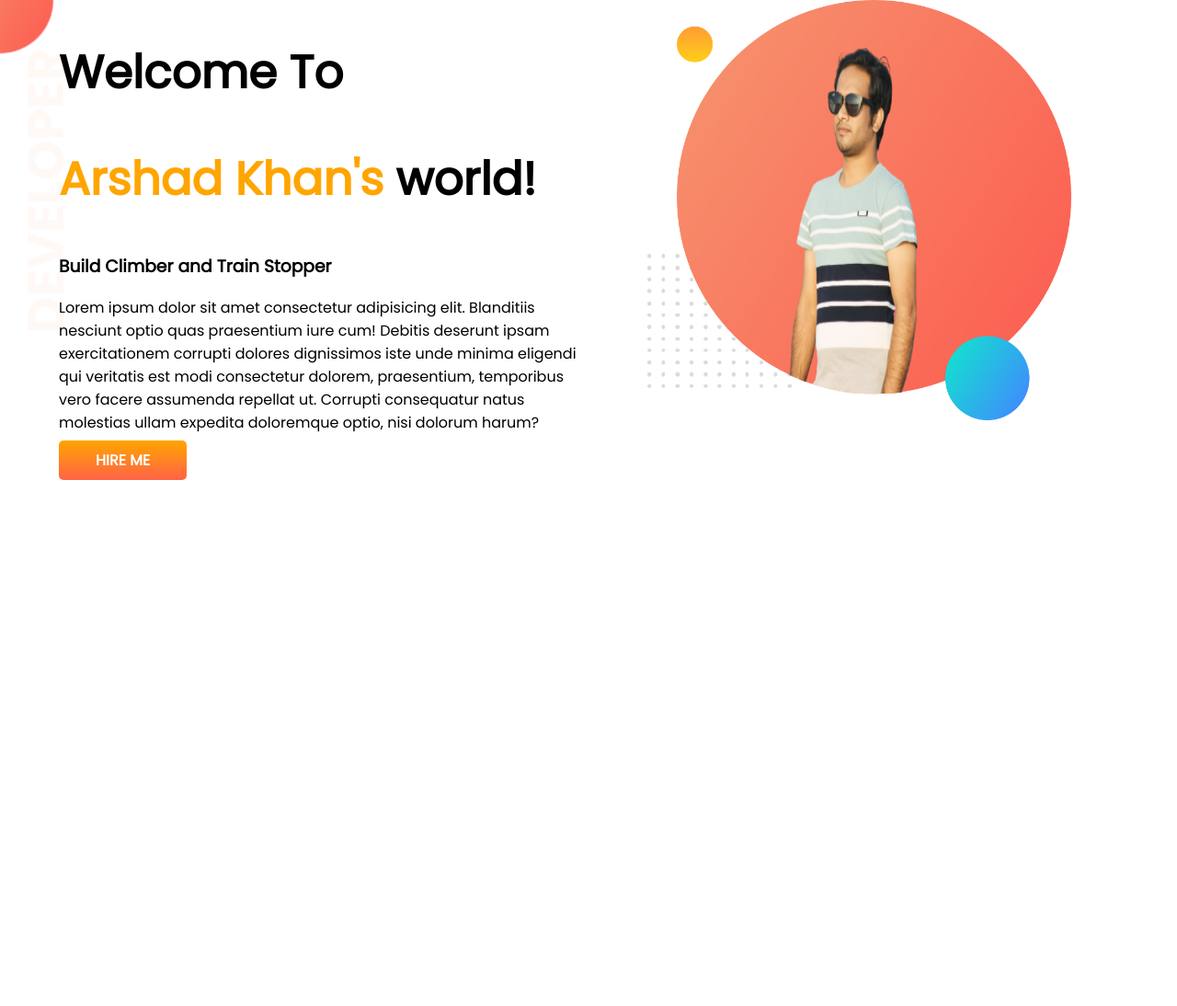
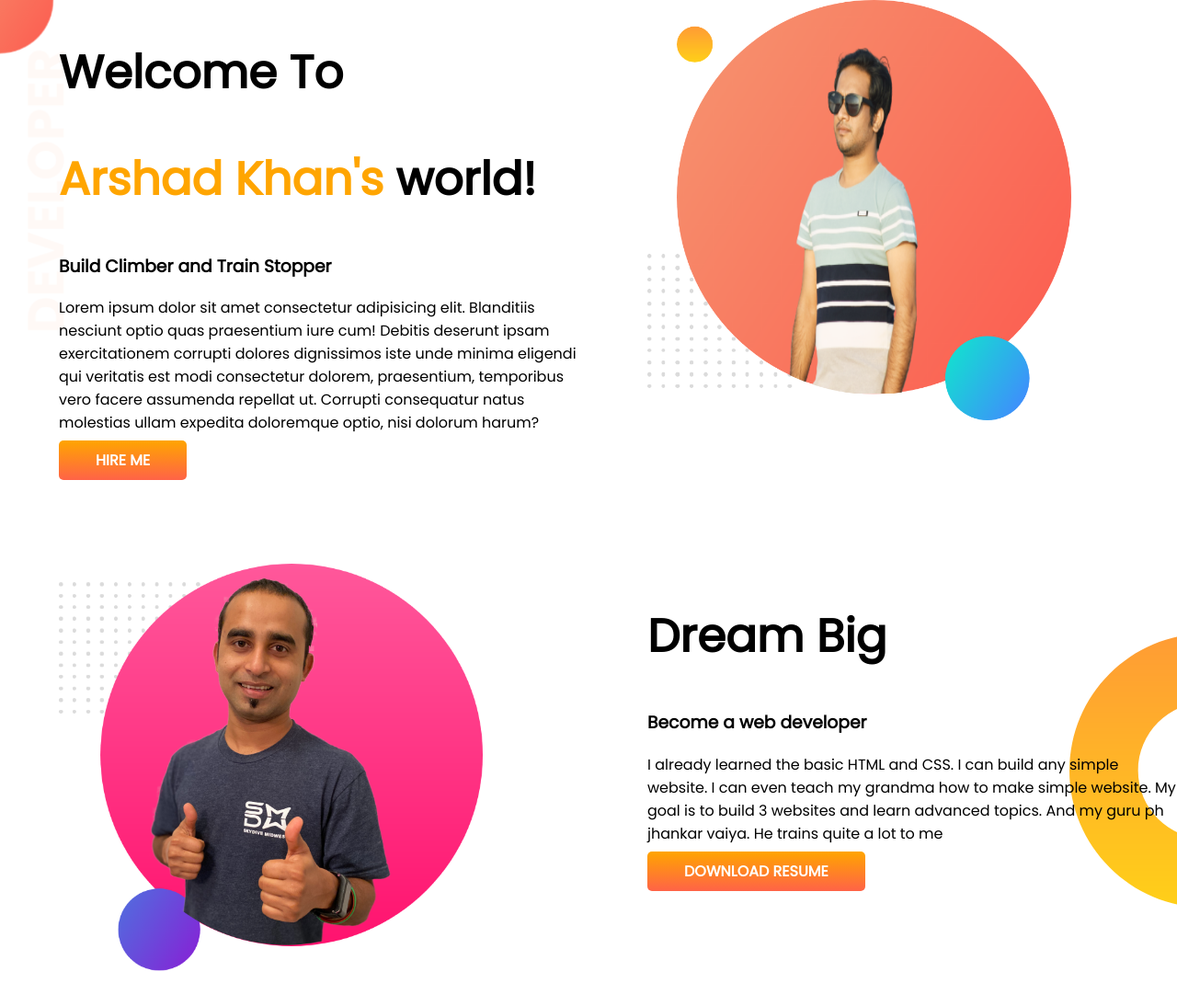
Before and after one commit to arshad775/developer-portfolio, a plain HTML site: page index.html in a window 1280 px wide. Shown: the whole page at 92% size. Before the commit the page ends 800 px from the top, so only its background shows below. Drawn offline with Linux system fonts and the light colour scheme.

Commit message:
dream big section added

```diff
--- a/index.html
+++ b/index.html
@@ -31,7 +31,20 @@
             <img src="images/my-bg.png" alt="">
         </div>
     </section>
-
+    <section class="dream-big">
+        <div class="half-width">
+            <img src="images/jhankar2.png" alt="">
+        </div>
+        <div class="half-width">
+            <h1>Dream Big</h1>
+            <h3>Become a web developer</h3>
+            <p>I already learned the basic HTML and CSS. I can build any simple website. I can even teach my grandma how
+                to make simple website. My goal is to build 3 websites and learn advanced topics. And my guru ph jhankar
+                vaiya. He trains quite a lot to me</p>
+            <a href="" target="_blank" class="link-button">DOWNLOAD RESUME</a>
+        </div>
+    </section>
+    <!-- end of the section dream big -->
 </body>
 
 </html>
--- a/style.css
+++ b/style.css
@@ -13,6 +13,7 @@ h1 {
 
 section {
     display: flex;
+    margin-bottom: 100px;
 }
 
 .half-width {
@@ -37,3 +38,9 @@ section {
     background-image: url(images/top-banner.png);
     background-repeat: no-repeat;
 }
+
+.dream-big {
+    background-image: url(images/dream-bg.png);
+    background-repeat: no-repeat;
+    background-position: right;
+}
```
